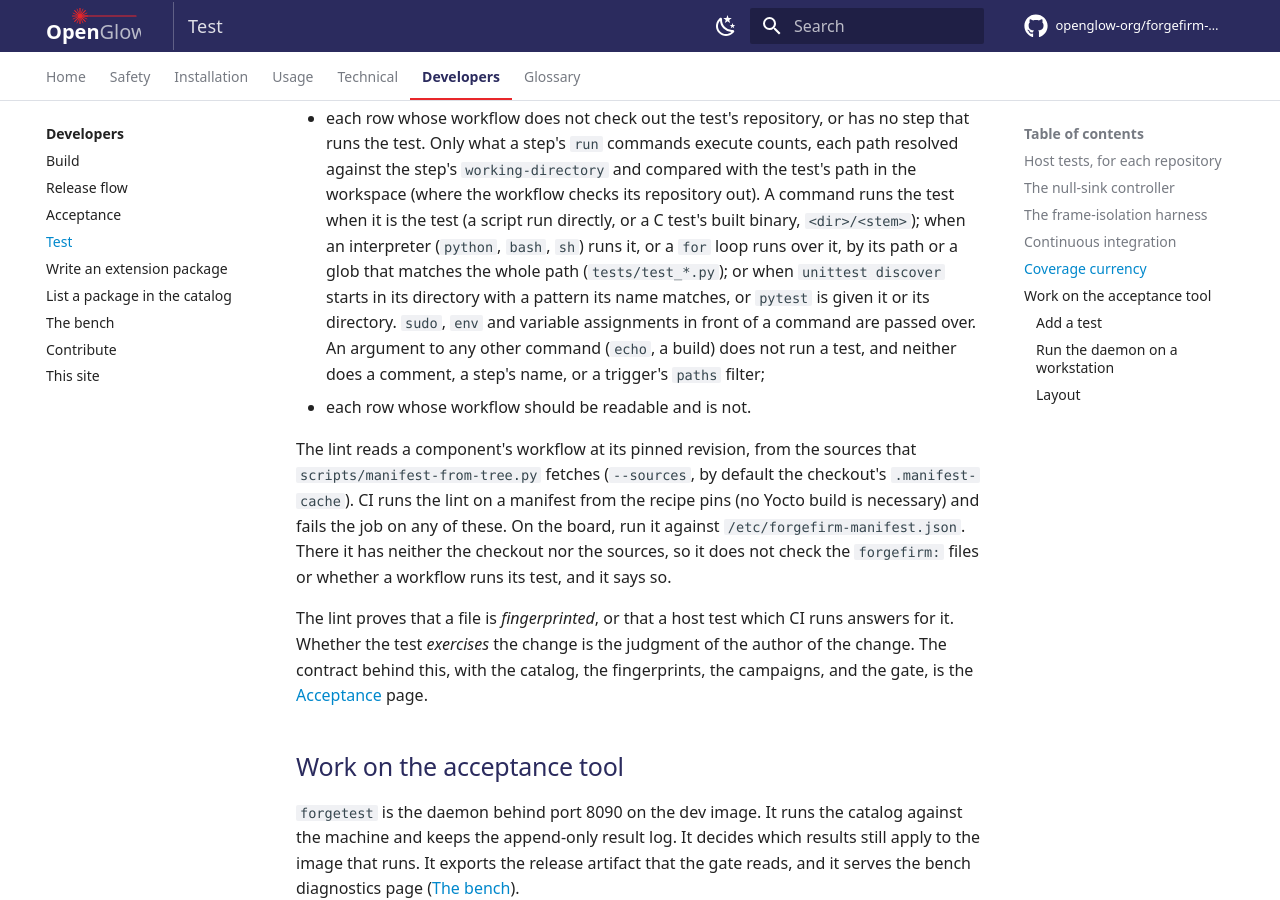
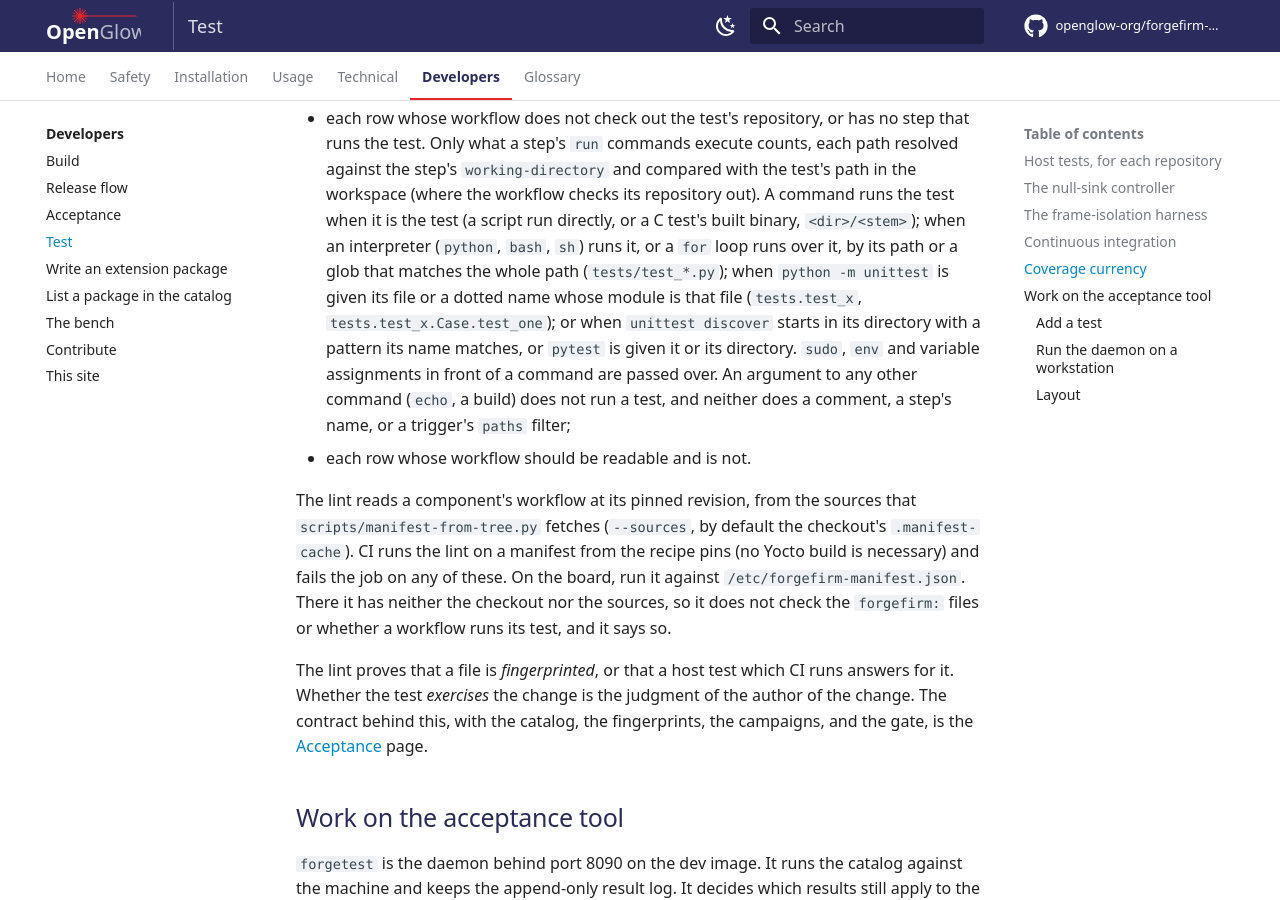
Before and after one commit to openglow-org/forgefirm-docs, an MkDocs documentation site: the page built from docs/developers/testing.md, in a window 1280 px wide and 900 px high, scrolled down 9412 px. Built offline with MkDocs 1.6.1 and Material for MkDocs 9.7.7, drawn with Linux system fonts in a browser that asks for light colours; comment, search, counter and statistics services are not loaded.

Commit message:
Test: python -m unittest given a test's file or module runs it
The lint's list of what runs a host test now names the form forgectrl's
CI uses for its dev-server mock test: python -m unittest given the
test's file, or a dotted name whose module is that file
(tests.test_x, tests.test_x.Case.test_one).

Proof: the style lint is clean. The lint described is forgefirm's
"forgetest: the lint takes python -m unittest given a test's file or
module".

```diff
--- a/docs/developers/testing.md
+++ b/docs/developers/testing.md
@@ -204,8 +204,10 @@ The lint also lists:
   script run directly, or a C test's built binary, `<dir>/<stem>`); when
   an interpreter (`python`, `bash`, `sh`) runs it, or a `for` loop runs
   over it, by its path or a glob that matches the whole path
-  (`tests/test_*.py`); or when `unittest discover` starts in its directory
-  with a pattern its name matches, or `pytest` is given it or its
+  (`tests/test_*.py`); when `python -m unittest` is given its file or a
+  dotted name whose module is that file (`tests.test_x`,
+  `tests.test_x.Case.test_one`); or when `unittest discover` starts in its
+  directory with a pattern its name matches, or `pytest` is given it or its
   directory. `sudo`, `env` and variable assignments in front of a command
   are passed over. An argument to any other command (`echo`, a build) does
   not run a test, and neither does a comment, a step's name, or a
```
